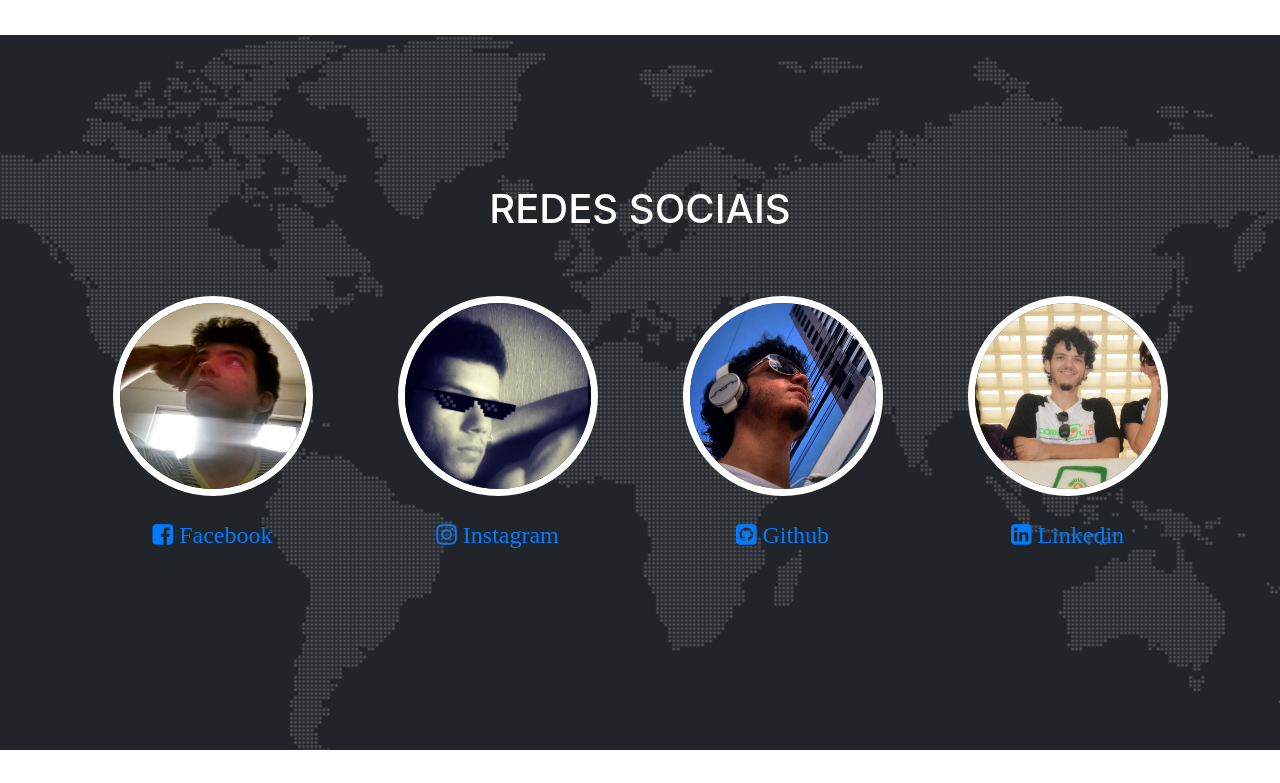
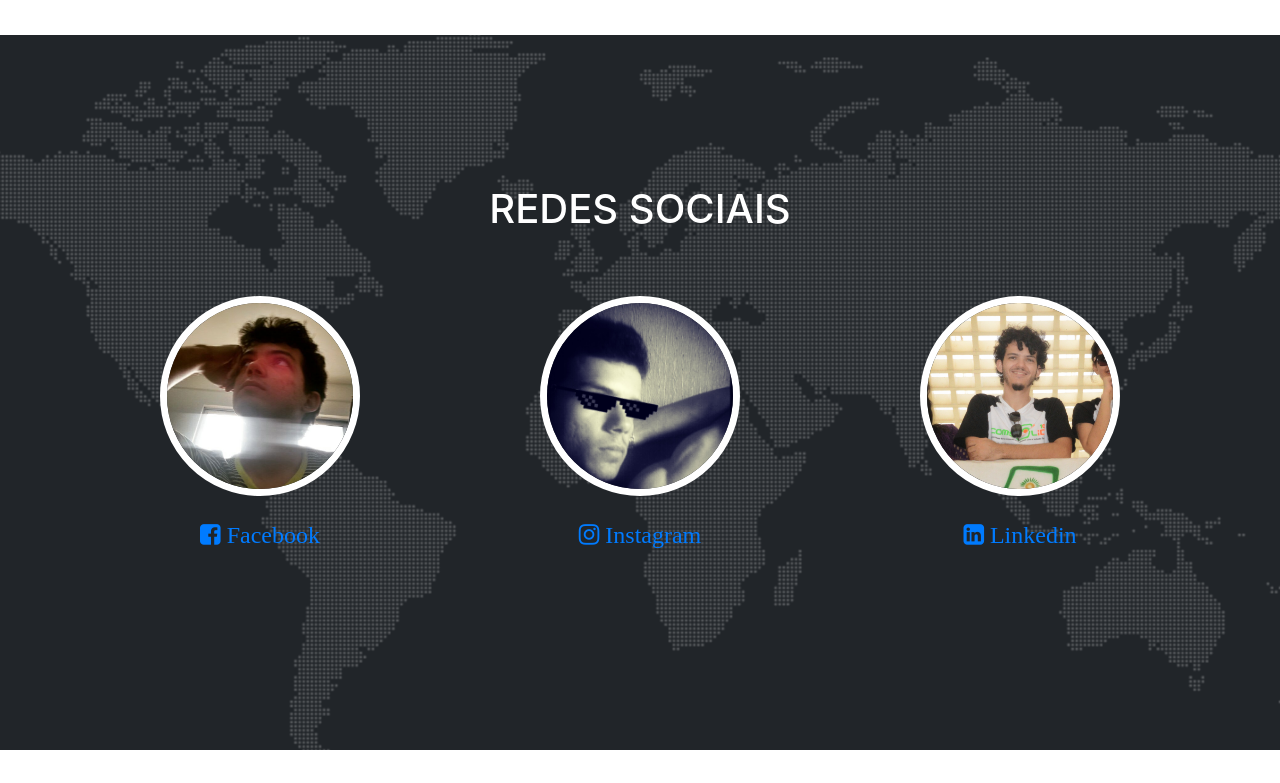
Before and after one commit to williamvb/williamvb.github.io, a website with bundled scripts: page index.html in a window 1280 px wide. Shown: the part 4835-5618 px from the top of the page. Built offline with nearby package versions, Linux system fonts and the light colour scheme; a web font is replaced by a local one.

Commit message:
Remove github from social

```diff
--- a/index.html
+++ b/index.html
@@ -302,7 +302,7 @@
           </div>
         </div>
         <div class="row">
-          <div class="col-sm-3">
+          <div class="col-sm-4">
             <div class="team-member">
               <a href="https://www.facebook.com/william.v.bastos" target="_blank">
                 <img class="mx-auto rounded-circle" src="img/social/facebook.jpg" >
@@ -312,7 +312,7 @@
               </a>
             </div>
           </div>
-          <div class="col-sm-3">
+          <div class="col-sm-4">
             <div class="team-member">
               <a href="https://www.instagram.com/wil.v.b" target="_blank">
                 <img class="mx-auto rounded-circle" src="img/social/instagram.jpg" alt="">
@@ -322,17 +322,7 @@
               </a>
             </div>
           </div>
-          <div class="col-sm-3">
-            <div class="team-member">
-              <a href="https://github.com/williamvb" target="_blank">
-                <img class="mx-auto rounded-circle" src="img/social/github.png" alt="">
-                <h4>
-                  <i class="fa fa-github-square">  Github</i>
-                </h4>
-              </a>
-            </div>
-          </div>
-          <div class="col-sm-3">
+          <div class="col-sm-4">
             <div class="team-member">
               <a href="https://www.linkedin.com/in/william-vieira-bastos-142a7890" target="_blank">
                 <img class="mx-auto rounded-circle" src="img/social/linkedin.jpeg" alt="">
```
